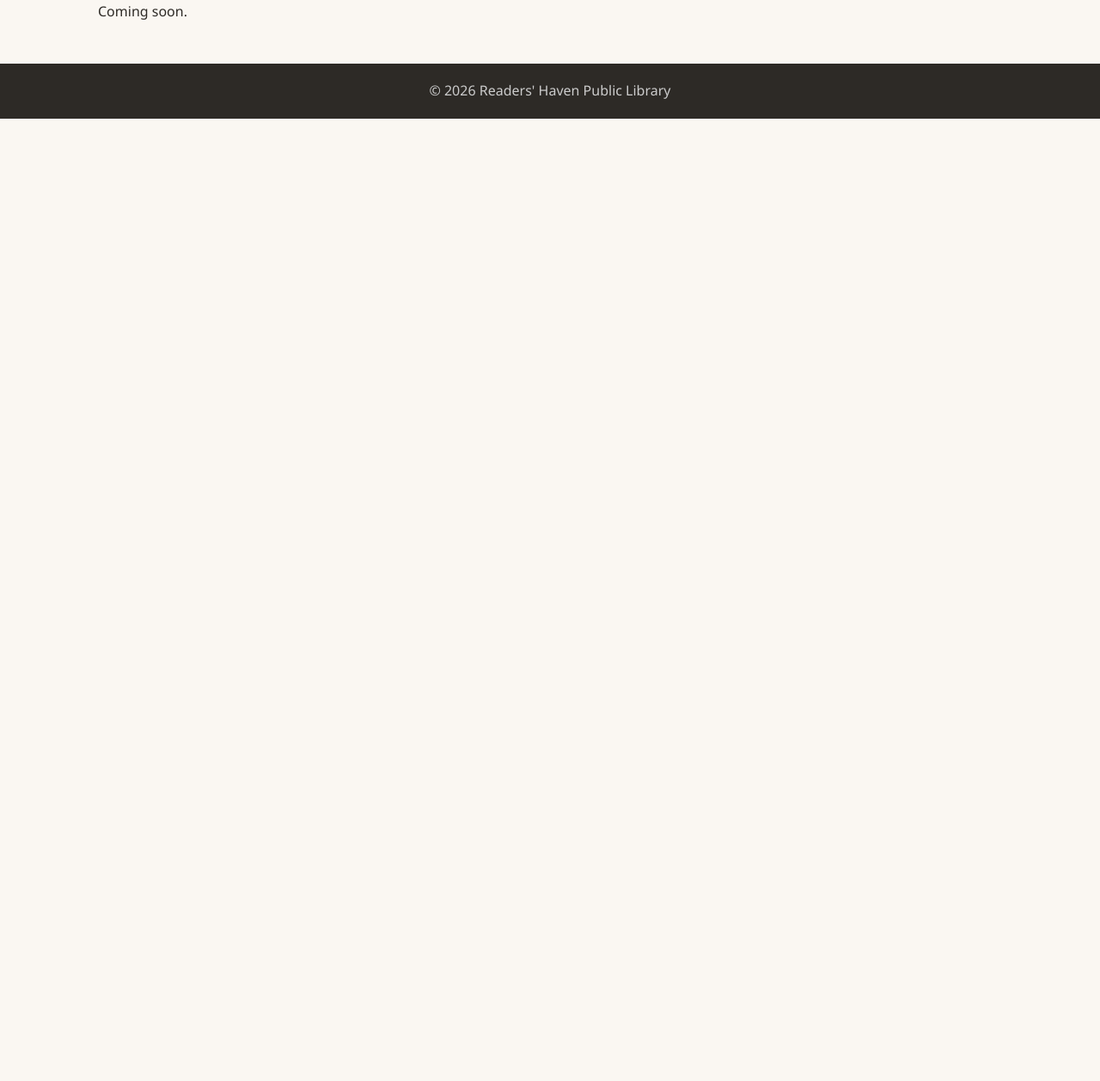
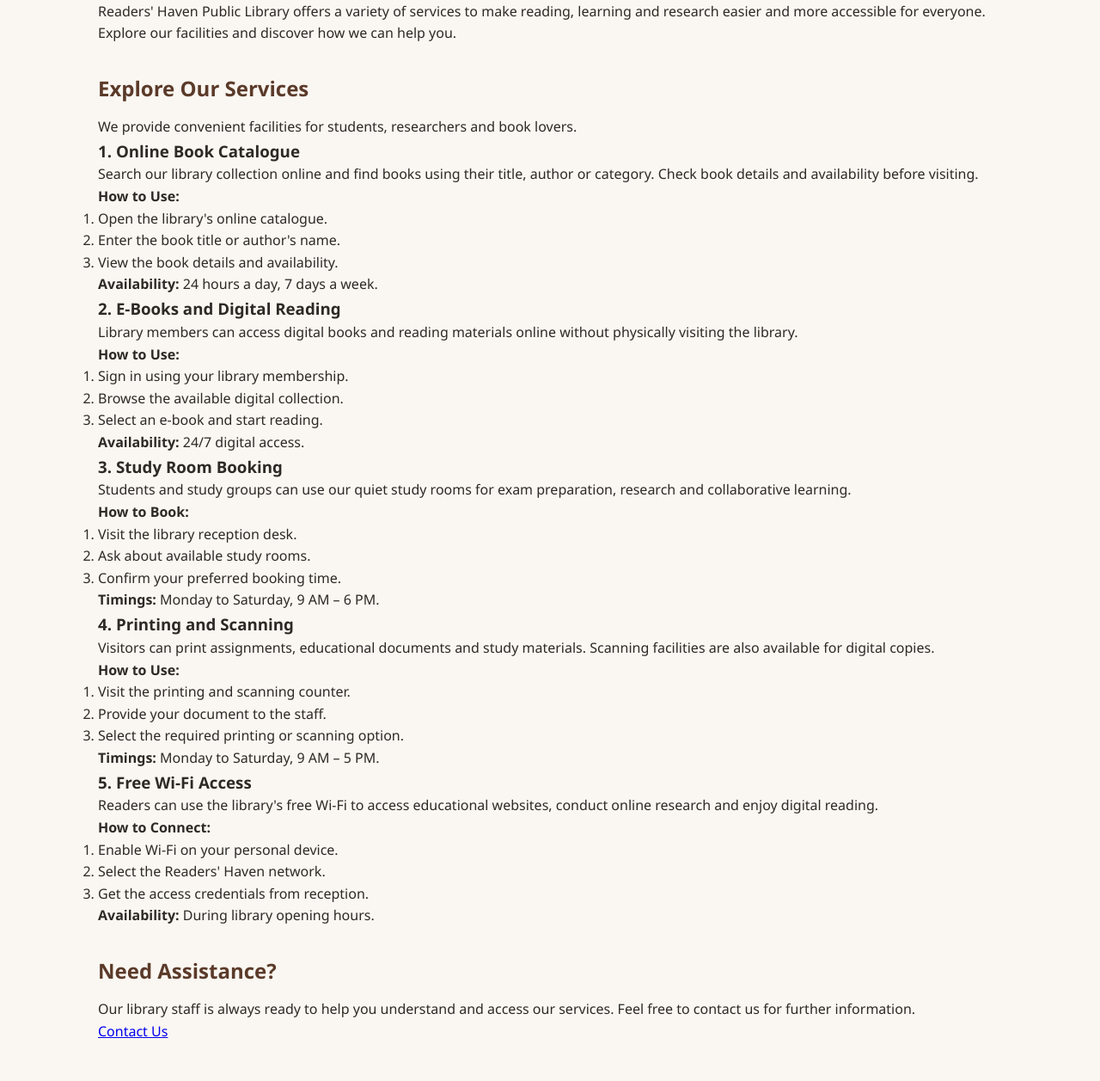
Before and after one commit to Saitama-a/Readers-Haven-Public-Library, a website: page src/services.html in a window 1280 px wide. Shown: the part 153-1410 px from the top of the page at 86% size. Before the commit the page ends 800 px from the top, so only its background shows below. Drawn offline with Linux system fonts and the light colour scheme.

Commit message:
Added digital services page

```diff
--- a/src/services.html
+++ b/src/services.html
@@ -1,23 +1,178 @@
 <!DOCTYPE html>
 <html lang="en">
+
 <head>
   <meta charset="UTF-8">
   <meta name="viewport" content="width=device-width, initial-scale=1.0">
-  <title>Readers' Haven | Services</title>
+  <title>Services | Readers' Haven</title>
   <link rel="stylesheet" href="../styles/style.css">
 </head>
+
 <body>
+
+  <!-- Website Header -->
   <header>
-    <h1>📚 Readers' Haven</h1>
+    <h1>Readers' Haven Public Library</h1>
+
     <nav>
       <a href="index.html">Home</a>
       <a href="collections.html">Collections</a>
       <a href="membership.html">Membership</a>
-      <a href="services.html">Digital Services</a>
+      <a href="services.html" class="active">Services</a>
       <a href="contact.html">Contact</a>
     </nav>
   </header>
-  <main><h2>Services</h2><p>Coming soon.</p></main>
-  <footer>&copy; 2026 Readers' Haven Public Library</footer>
+
+  <main>
+
+    <!-- Services Introduction -->
+    <section class="services-hero">
+      <h2>Our Library Services</h2>
+      <p>
+        Readers' Haven Public Library offers a variety of
+        services to make reading, learning and research
+        easier and more accessible for everyone.
+        Explore our facilities and discover how we can help you.
+      </p>
+    </section>
+
+    <!-- Available Services -->
+    <section class="services-section">
+
+      <h2>Explore Our Services</h2>
+
+      <p class="section-intro">
+        We provide convenient facilities for students,
+        researchers and book lovers.
+      </p>
+
+      <div class="services-grid">
+
+        <!-- Service 1 -->
+        <article class="service-card">
+          <h3>1. Online Book Catalogue</h3>
+
+          <p>
+            Search our library collection online and
+            find books using their title, author or category.
+            Check book details and availability before visiting.
+          </p>
+
+          <h4>How to Use:</h4>
+          <ol>
+            <li>Open the library's online catalogue.</li>
+            <li>Enter the book title or author's name.</li>
+            <li>View the book details and availability.</li>
+          </ol>
+
+          <p><strong>Availability:</strong> 24 hours a day, 7 days a week.</p>
+        </article>
+
+        <!-- Service 2 -->
+        <article class="service-card">
+          <h3>2. E-Books and Digital Reading</h3>
+
+          <p>
+            Library members can access digital books
+            and reading materials online without
+            physically visiting the library.
+          </p>
+
+          <h4>How to Use:</h4>
+          <ol>
+            <li>Sign in using your library membership.</li>
+            <li>Browse the available digital collection.</li>
+            <li>Select an e-book and start reading.</li>
+          </ol>
+
+          <p><strong>Availability:</strong> 24/7 digital access.</p>
+        </article>
+
+        <!-- Service 3 -->
+        <article class="service-card">
+          <h3>3. Study Room Booking</h3>
+
+          <p>
+            Students and study groups can use our
+            quiet study rooms for exam preparation,
+            research and collaborative learning.
+          </p>
+
+          <h4>How to Book:</h4>
+          <ol>
+            <li>Visit the library reception desk.</li>
+            <li>Ask about available study rooms.</li>
+            <li>Confirm your preferred booking time.</li>
+          </ol>
+
+          <p><strong>Timings:</strong> Monday to Saturday, 9 AM – 6 PM.</p>
+        </article>
+
+        <!-- Service 4 -->
+        <article class="service-card">
+          <h3>4. Printing and Scanning</h3>
+
+          <p>
+            Visitors can print assignments, educational
+            documents and study materials. Scanning
+            facilities are also available for digital copies.
+          </p>
+
+          <h4>How to Use:</h4>
+          <ol>
+            <li>Visit the printing and scanning counter.</li>
+            <li>Provide your document to the staff.</li>
+            <li>Select the required printing or scanning option.</li>
+          </ol>
+
+          <p><strong>Timings:</strong> Monday to Saturday, 9 AM – 5 PM.</p>
+        </article>
+
+        <!-- Service 5 -->
+        <article class="service-card">
+          <h3>5. Free Wi-Fi Access</h3>
+
+          <p>
+            Readers can use the library's free Wi-Fi
+            to access educational websites, conduct
+            online research and enjoy digital reading.
+          </p>
+
+          <h4>How to Connect:</h4>
+          <ol>
+            <li>Enable Wi-Fi on your personal device.</li>
+            <li>Select the Readers' Haven network.</li>
+            <li>Get the access credentials from reception.</li>
+          </ol>
+
+          <p><strong>Availability:</strong> During library opening hours.</p>
+        </article>
+
+      </div>
+    </section>
+
+    <!-- Contact Section -->
+    <section class="services-contact">
+      <h2>Need Assistance?</h2>
+
+      <p>
+        Our library staff is always ready to help
+        you understand and access our services.
+        Feel free to contact us for further information.
+      </p>
+
+      <a href="contact.html" class="service-button">
+        Contact Us
+      </a>
+    </section>
+
+  </main>
+
+  <!-- Website Footer -->
+  <footer>
+    <p>&copy; 2026 Readers' Haven Public Library. All rights reserved.</p>
+  </footer>
+
 </body>
+
 </html>
```
